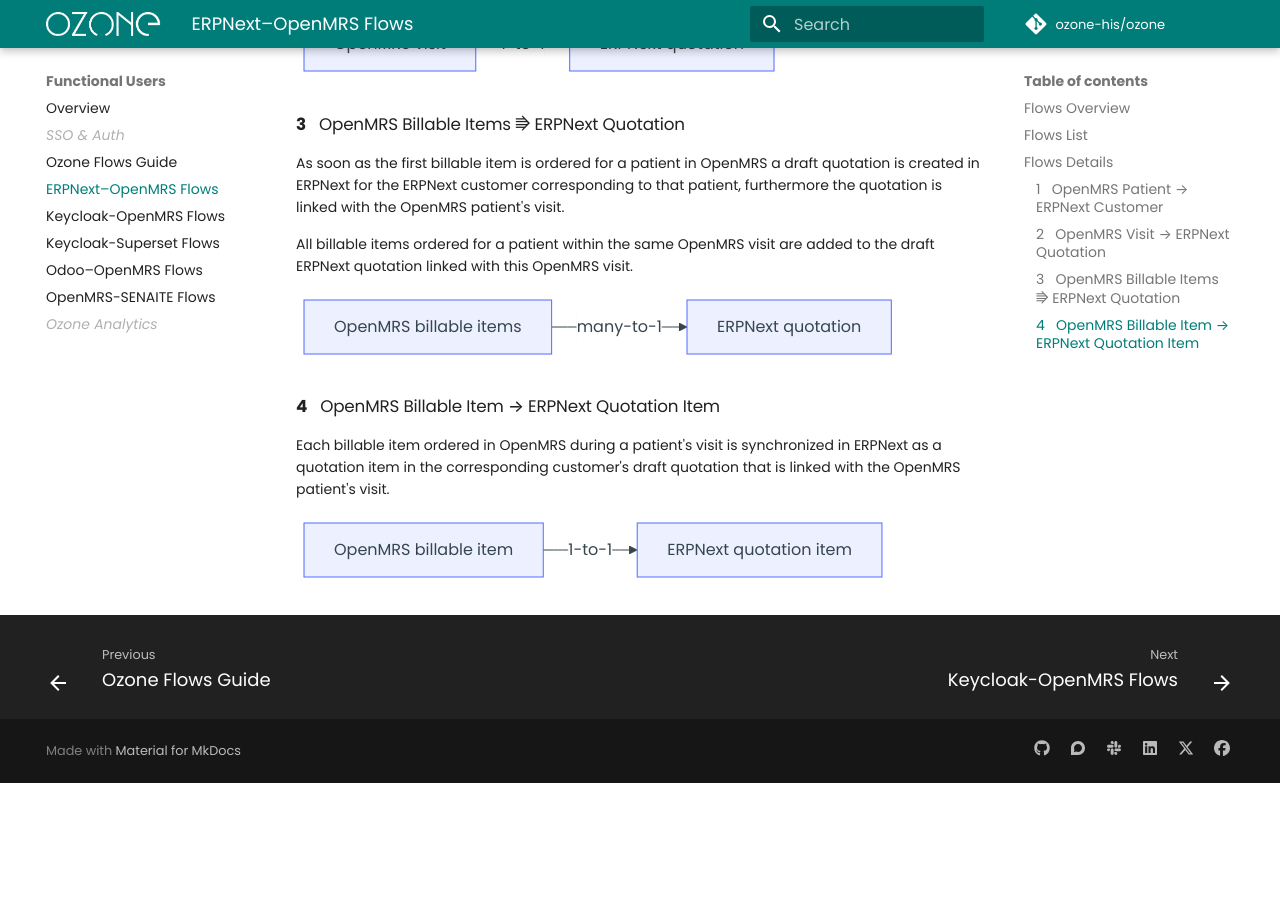
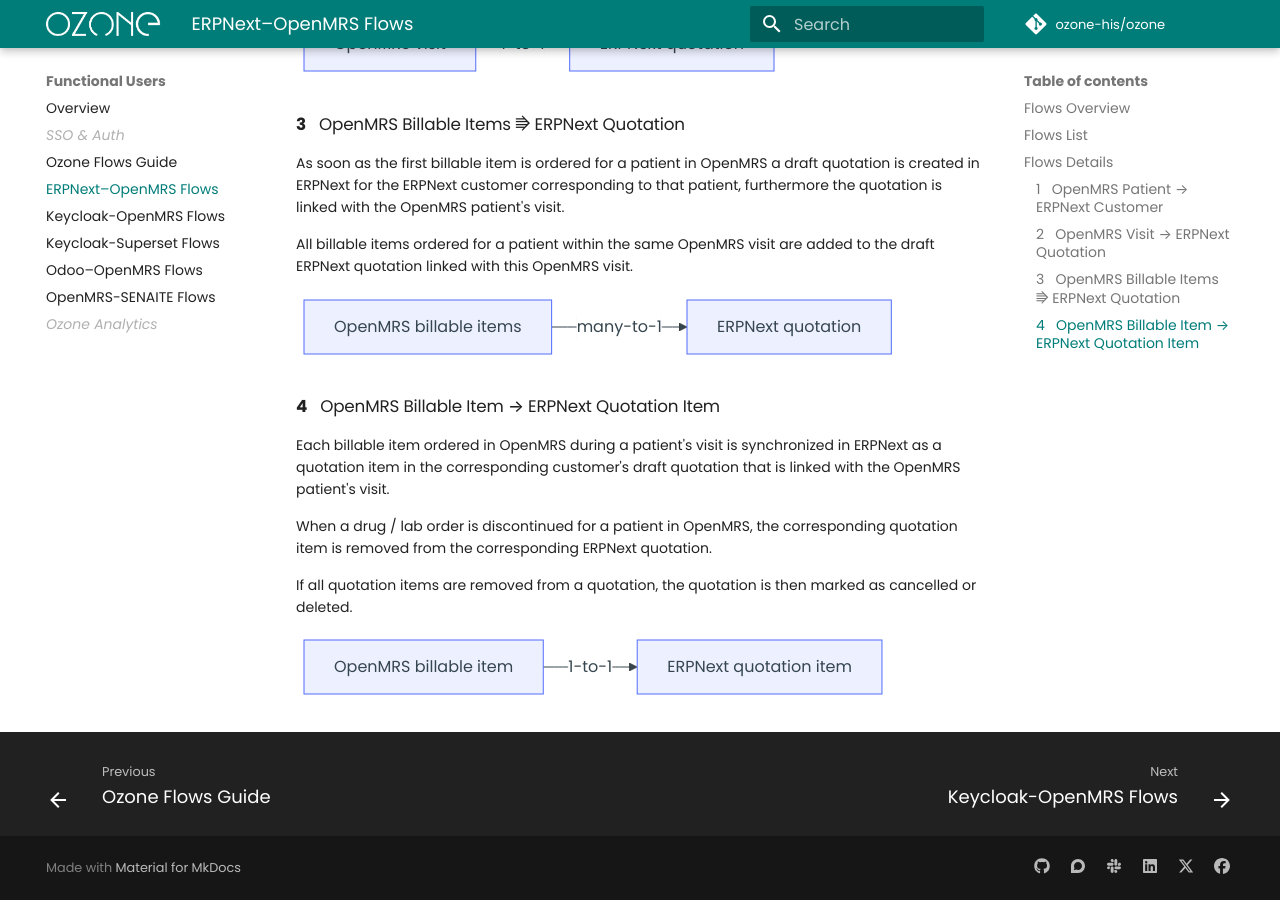
Before and after one commit to ozone-his/ozone-docs, an MkDocs documentation site: the page built from docs/users/erpnext-openmrs.md, in a window 1280 px wide and 900 px high, scrolled down 1924 px. Built offline with MkDocs 1.6.1 and Material for MkDocs 9.7.7, drawn with Linux system fonts in a browser that asks for light colours; comment, search, counter and statistics services are not loaded; before the commit the page ends 2707 px from its top, so only the background shows below that.

Commit message:
OZ-592: Update documentation for discontinue lab and drug order for odoo and erpnext

````diff
--- a/docs/users/erpnext-openmrs.md
+++ b/docs/users/erpnext-openmrs.md
@@ -77,6 +77,10 @@
 
 Each billable item ordered in OpenMRS during a patient's visit is synchronized in ERPNext as a quotation item in the corresponding customer's draft quotation that is linked with the OpenMRS patient's visit.
 
+When a drug / lab order is discontinued for a patient in OpenMRS, the corresponding quotation item is removed from the corresponding ERPNext quotation.
+
+If all quotation items are removed from a quotation, the quotation is then marked as cancelled or deleted.
+
 ``` mermaid
 flowchart LR
     a["OpenMRS billable item"]-- 1-to-1 -->b["ERPNext quotation item"]
````
Also changed, not shown: docs/users/odoo-openmrs.md (+1 -1 lines).
